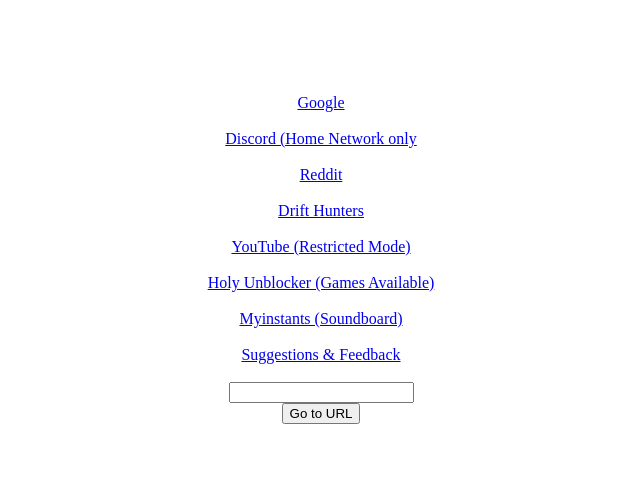
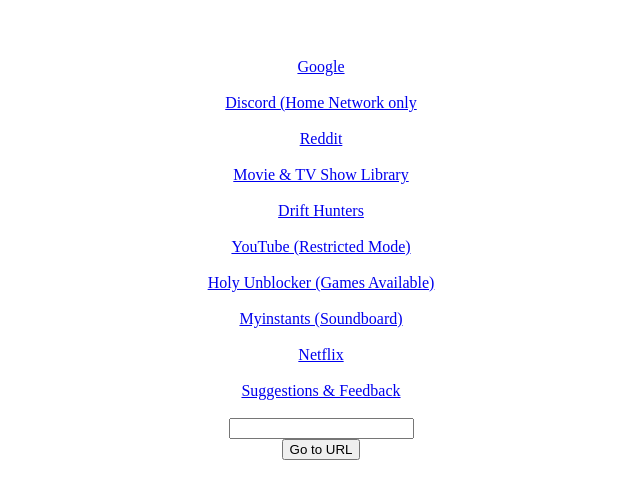
Before and after one commit to bvoid82/quickaccs, a plain HTML site: page index.html in a window 1280 px wide. Shown: the part 149-648 px from the top of the page, without its empty margins (319-959 px from the left). Drawn offline with Linux system fonts and the light colour scheme; no server answers.

Commit message:
Update index.html

```diff
--- a/index.html
+++ b/index.html
@@ -28,10 +28,12 @@
 <a href="https://google.com">Google</a><br>
 <a href="http://discord.com/login">Discord (Home Network only</a><br>
 <a href="https://reddit.com/r/AbruptChaos">Reddit</a><br>
+   <a href="https://forms.gle/D1tFSvBKwsL5YLbM8">Movie & TV Show Library</a><br>
    <a href="http://v6p9d9t4.ssl.hwcdn.net/html/1792221/ItchIO/index.html">Drift Hunters</a><br>
    <a href="https://youtube.com">YouTube (Restricted Mode)</a><br>
    <a href="https://lq16.gay/">Holy Unblocker (Games Available)</a><br>
    <a href="https://myinstants.com">Myinstants (Soundboard)</a><br>
+   <a href="https://netflix.com">Netflix</a><br>
    <a href="https://github.com/bvoid82/quickaccs/wiki/Contributing,-Suggestions,-and-Feedback">Suggestions & Feedback</a><br>
 
 <input id=text type=text></input>
```
